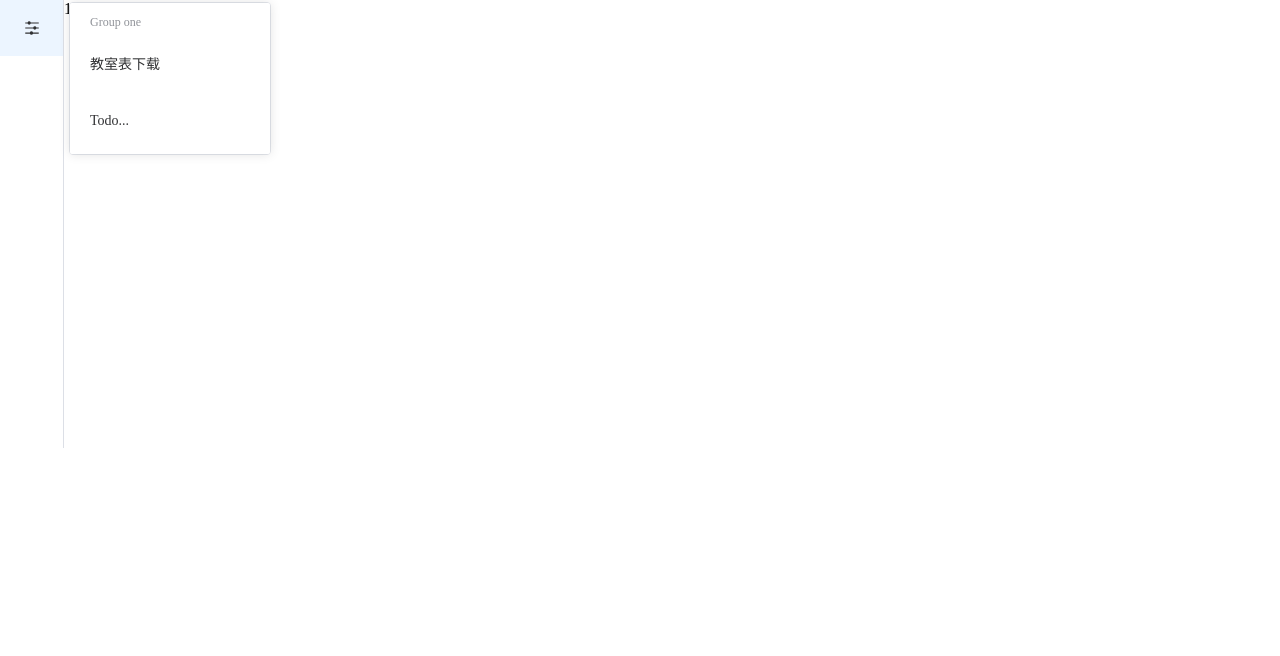
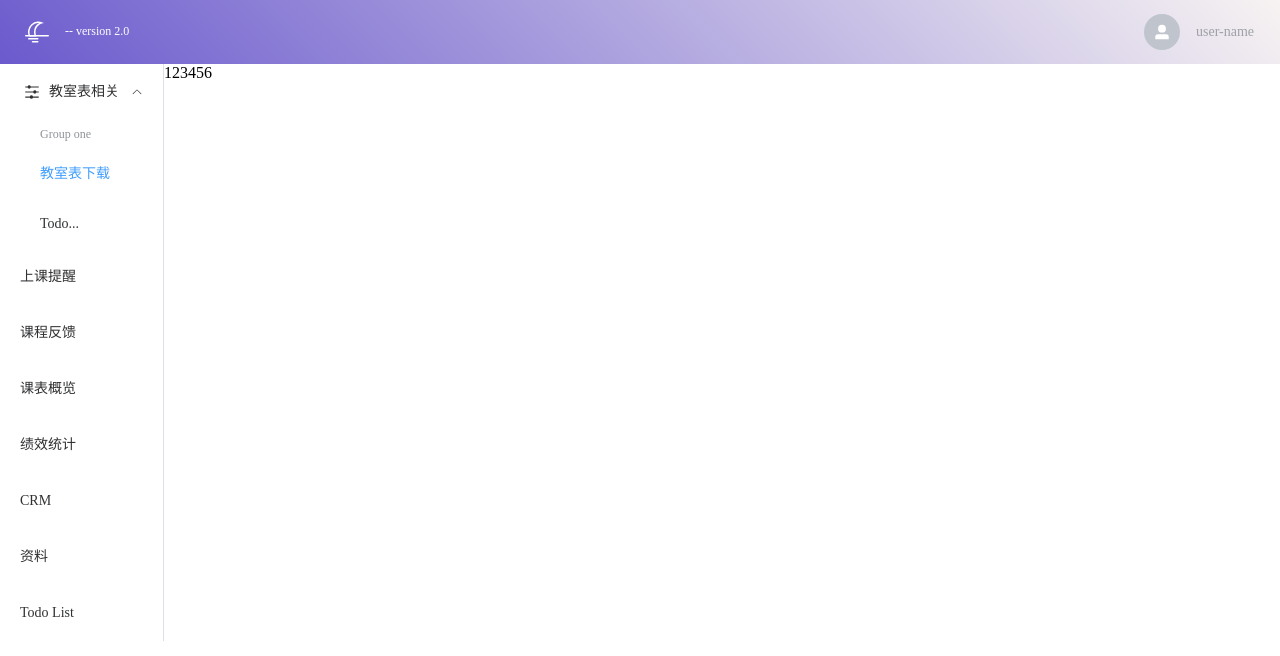
Before and after one commit to wupangzai/class-demo-v2, a Vue app: page / in a window 1280 px wide. Shown: the top 656 px of the page. Built offline with nearby package versions, Linux system fonts and the light colour scheme.

Commit message:
feat: add top-bar and menu change collapse

```diff
--- a/src/App.vue
+++ b/src/App.vue
@@ -1,12 +1,16 @@
 <template>
   <div class="home-page">
-    <nav-bar />
-    <router-view />
+    <top-bar />
+    <div class="home-content">
+      <nav-bar />
+      <router-view />
+    </div>
   </div>
 </template>
 
 <script lang="ts" setup>
 import NavBar from "@/components/nav-bar/nav-bar";
+import TopBar from "@/components/top-bar/top-bar.vue";
 </script>
 
 <style lang="less">
@@ -14,5 +18,10 @@ import NavBar from "@/components/nav-bar/nav-bar";
   width: 100%;
   height: 100%;
   display: flex;
+  flex-direction: column;
+
+  .home-content {
+    display: flex;
+  }
 }
 </style>
--- /dev/null
+++ b/src/components/nav-bar/nav-bar.less
@@ -0,0 +1,13 @@
+.menu-panel-control {
+  display: flex;
+  align-items: center;
+  justify-content: center;
+  //   margin-left: -8px;
+
+  .control-icon {
+    cursor: pointer;
+    :hover {
+      color: rgb(125, 121, 121);
+    }
+  }
+}
--- a/src/components/nav-bar/nav-bar.tsx
+++ b/src/components/nav-bar/nav-bar.tsx
@@ -1,5 +1,5 @@
-import { ref, defineComponent, Fragment } from "vue";
-import { useRouter } from "vue-router";
+import { defineComponent, Fragment, onMounted, ref, computed } from "vue";
+import { useRouter, RouteLocationRaw } from "vue-router";
 
 import MenuConfig from "@/components/nav-bar/config";
 import {
@@ -9,16 +9,59 @@ import {
   ElMenuItemGroup,
   ElMenuItem,
 } from "element-plus";
+import { CaretRight, CaretLeft } from "@element-plus/icons-vue";
+
+import "./nav-bar.less";
 
 export default defineComponent({
   name: "NavBar",
 
   setup() {
+    //  Todo  use ref to replace dom operation
+    const menuRef = ref<HTMLElement | null>(null);
+    let menuHeight = ref("0px");
+    const panelStyle = computed(() => {
+      return {
+        height: menuHeight.value + "px",
+      };
+    });
+
+    // icon --control collapse
+    const collapse = ref(false);
+    const iconStyle = computed(() => {
+      console.log(collapse.value);
+      return {
+        marginLeft: collapse.value ? "-8px" : "-13px",
+      };
+    });
+
+    function toggleMenu() {
+      collapse.value = !collapse.value;
+    }
+
+    // handle router
     const router = useRouter();
+    function changeRouter(path: RouteLocationRaw) {
+      router.push(path);
+    }
+
+    onMounted(() => {
+      const ele = document.querySelector(".custom-menu");
+      menuHeight.value = ele!.clientHeight + "px";
+      // if (menuRef.value) {
+      //   console.log(menuRef.value.clientHeight);
+      // }
+    });
 
     return () => {
       return (
-        <ElMenu collapse={true} class="custom-menu">
+        <Fragment>
+          <ElMenu
+            collapse={collapse.value}
+            class="custom-menu"
+            default-active="1-1"
+            ref={menuRef}
+          >
             {MenuConfig.map((menu) => {
               if (menu.component === "el-sub-menu") {
                 return (
@@ -45,7 +88,7 @@ export default defineComponent({
                           {subMenuGroup.map((menuItem) => (
                             <ElMenuItem
                               {...menuItem}
-                            onclick={() => router.push(menuItem.path)}
+                              onclick={() => changeRouter(menuItem.path)}
                             >
                               {menuItem.title}
                             </ElMenuItem>
@@ -59,7 +102,7 @@ export default defineComponent({
                   <ElMenuItem
                     {...menu}
                     v-slots={{ title: () => menu.title }}
-                  onclick={() => router.push(menu.path)}
+                    onclick={() => changeRouter(menu.path)}
                   >
                     <el-icon>
                       <menu.icon />
@@ -69,6 +112,18 @@ export default defineComponent({
               }
             })}
           </ElMenu>
+          <div style={{ ...panelStyle.value }} class="menu-panel-control">
+            <el-icon
+              size={20}
+              color={"#DCDFE6"}
+              class="control-icon"
+              onclick={() => toggleMenu()}
+              style={{ ...iconStyle.value }}
+            >
+              {collapse.value ? <CaretRight /> : <CaretLeft />}
+            </el-icon>
+          </div>
+        </Fragment>
       );
     };
   },
--- /dev/null
+++ b/src/components/top-bar/top-bar.vue
@@ -0,0 +1,58 @@
+<template>
+  <div class="top-bar">
+    <slot name="title">
+      <div class="title">
+        <el-icon :size="24"><MoonNight /></el-icon>
+        <span class="icon-desc">-- version 2.0</span>
+      </div>
+    </slot>
+    <slot name="right-content">
+      <div class="right-content">
+        <el-avatar :icon="UserFilled" :size="36" />
+        <div class="user-name">user-name</div>
+      </div>
+    </slot>
+  </div>
+</template>
+
+<script lang="ts" setup>
+import { MoonNight } from "@element-plus/icons-vue";
+import { UserFilled } from "@element-plus/icons-vue";
+</script>
+
+<style lang="less" scoped>
+.top-bar {
+  width: 100%;
+  height: 64px;
+  display: flex;
+  background: linear-gradient(45deg, #6a5acd, #f7f3f2);
+  justify-content: space-between;
+
+  .title {
+    display: flex;
+    align-items: center;
+    justify-content: flex-start;
+    font-size: 18px;
+    color: white;
+    padding-left: 25px;
+
+    .icon-desc {
+      padding-left: 16px;
+      font-size: 12px;
+    }
+  }
+
+  .right-content {
+    display: flex;
+    align-items: center;
+    justify-content: flex-start;
+    padding: 0 10px;
+
+    .user-name {
+      font-size: 14px;
+      color: #9fa1a6;
+      padding: 0 16px;
+    }
+  }
+}
+</style>
```
Also changed, not shown: src/components/nav-bar/config.ts (+4 -4 lines). Lines whose indentation alone changed are shown as unchanged.
